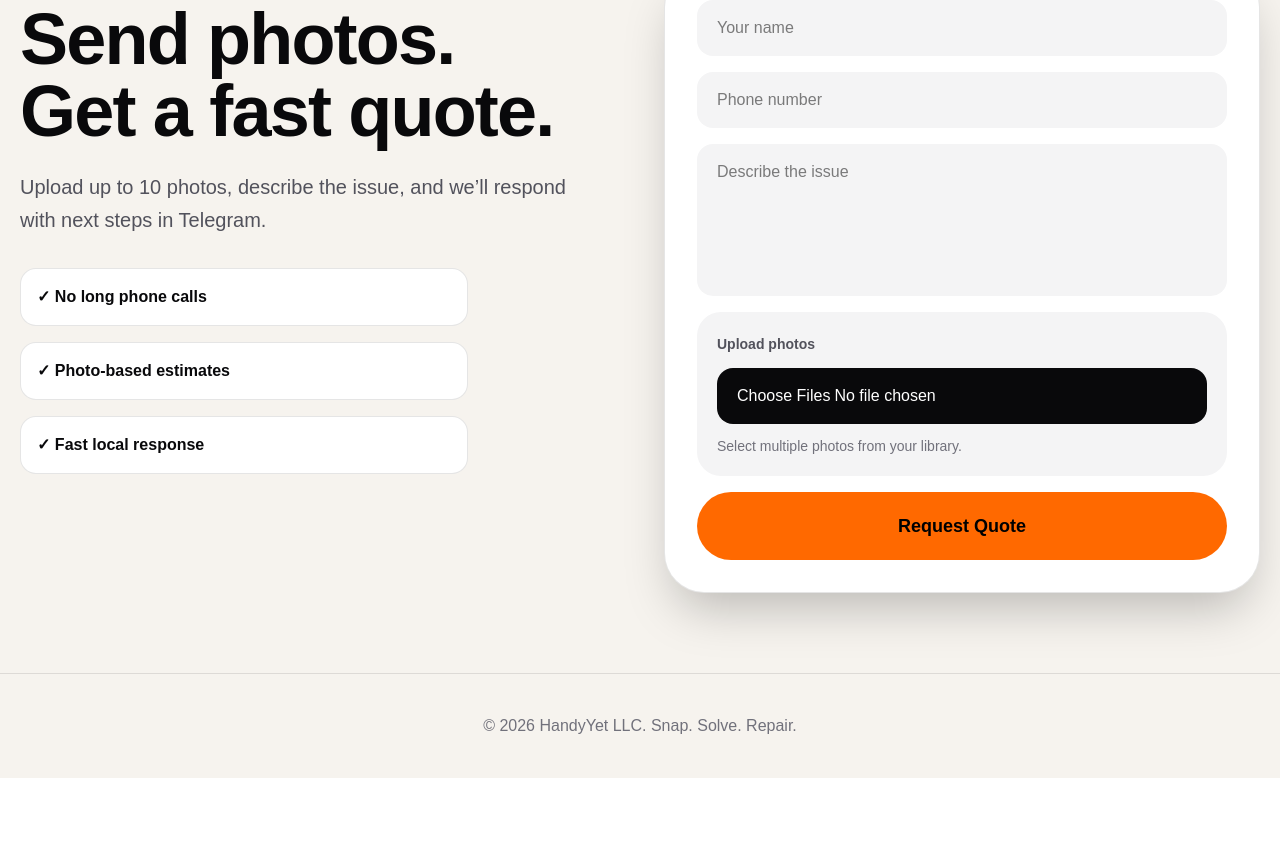
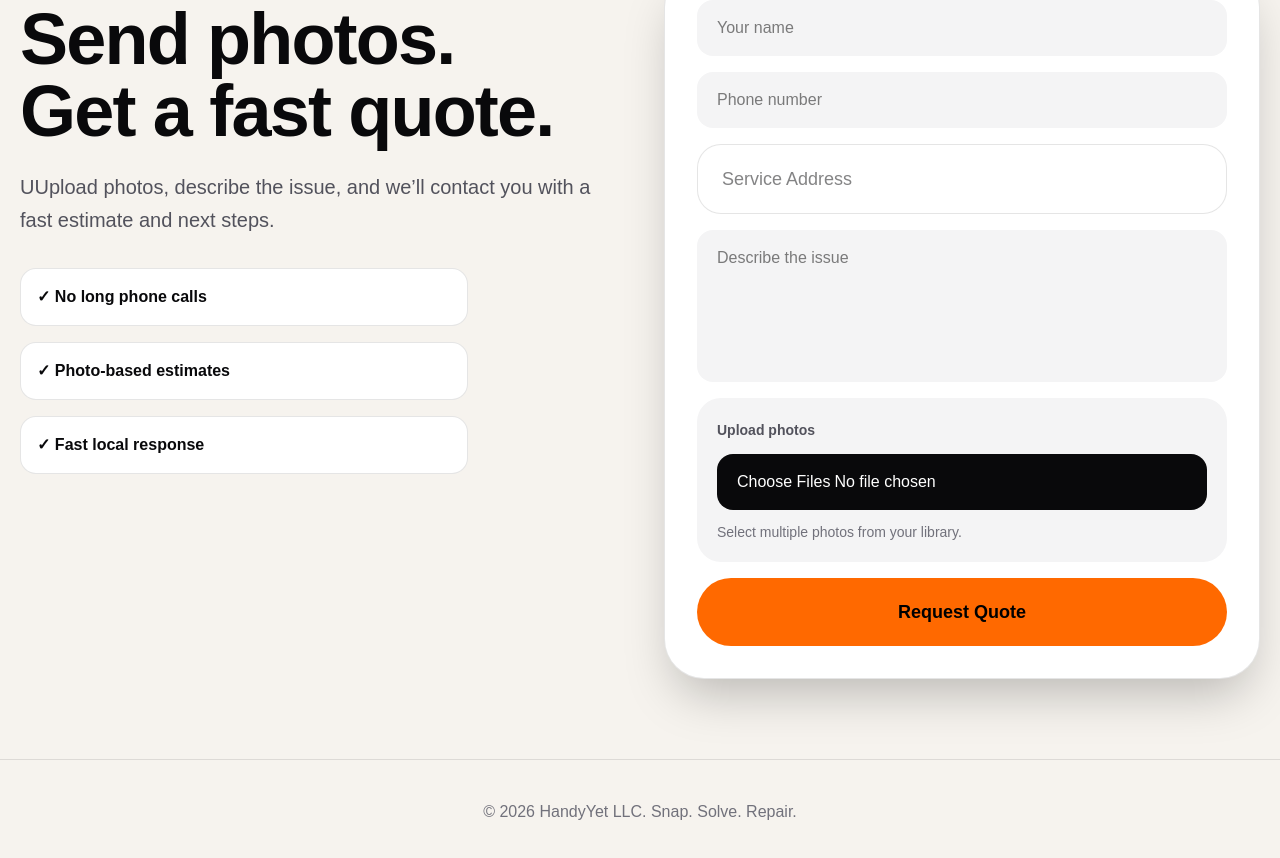
Before and after one commit to handyyet/handyyet, a Next.js app: page / in a window 1280 px wide. Shown: the part 3263-4121 px from the top of the page. Before the commit the page ends 4041 px from the top, so only its background shows below. Built offline with nearby package versions, Linux system fonts and the light colour scheme.

Commit message:
add address field

```diff
--- a/app/page.js
+++ b/app/page.js
@@ -390,8 +390,7 @@ export default function Home() {
               Get a fast quote.
             </h2>
             <p className="mt-6 text-xl text-zinc-600 max-w-xl leading-relaxed">
-              Upload up to 10 photos, describe the issue, and we’ll respond
-              with next steps in Telegram.
+              UUpload photos, describe the issue, and we’ll contact you with a fast estimate and next steps.
             </p>
 
             <div className="mt-8 grid gap-4 max-w-md">
@@ -437,7 +436,12 @@ export default function Home() {
               }}
               className="bg-zinc-100 text-black rounded-2xl px-5 py-4 outline-none focus:ring-2 focus:ring-orange-500"
             />
-
+<input
+  type="text"
+  name="address"
+  placeholder="Service Address"
+  className="w-full rounded-[24px] border border-black/10 bg-white px-6 py-5 text-lg outline-none"
+/>
             <textarea
               name="issue"
               placeholder="Describe the issue"
```
